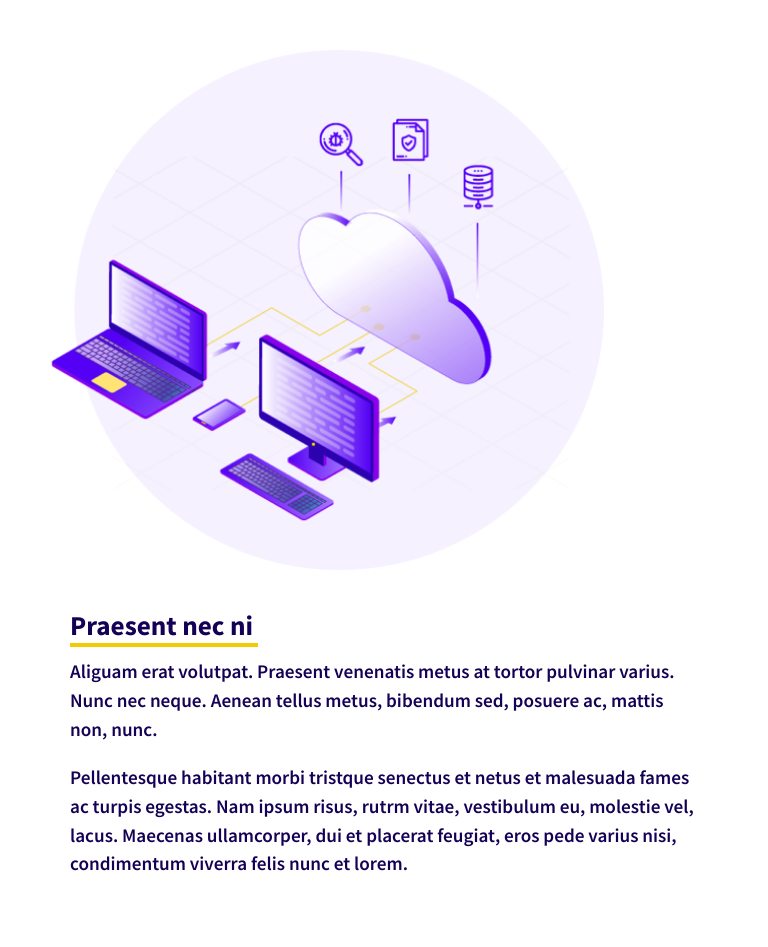
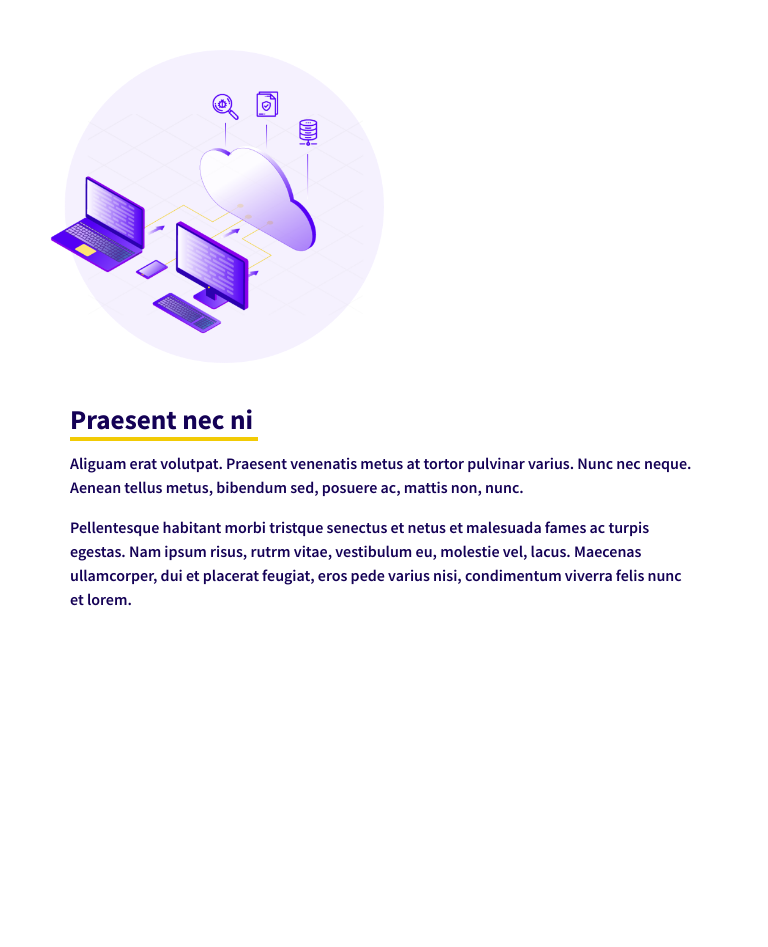
Before and after one commit to lukemico/responsivelayout, a PHP site: page /index.html in a window 768 px wide. After the commit the page ends 606 px from the top, so only its background shows below. Run offline with PHP 8.4, Linux system fonts and the light colour scheme.

Commit message:
Update media queries

```diff
--- a/css/style.css
+++ b/css/style.css
@@ -8,6 +8,7 @@
 	4. Media Queries
 
 --------------------------------------------------------------------------*/
+
 
 
 /*--------------------------------------------------------------------------
@@ -114,7 +115,6 @@ h6 	{ font-family: 'Source Sans Pro', sans-serif;	 }
 .paragraph {
 	width: 100%;
 	margin-top: 0;
-	font-size: 1.2em;
 	}
 
 .column-one {
@@ -135,7 +135,7 @@ h6 	{ font-family: 'Source Sans Pro', sans-serif;	 }
 	}
 
 .illustration {
-	width:83%;
+	width:50%;
 	}
 }
 
@@ -185,7 +185,7 @@ body {
 	}
 
 .illustration {
-	width:83%;
+	width:60%;
 	}
 }
 
```
